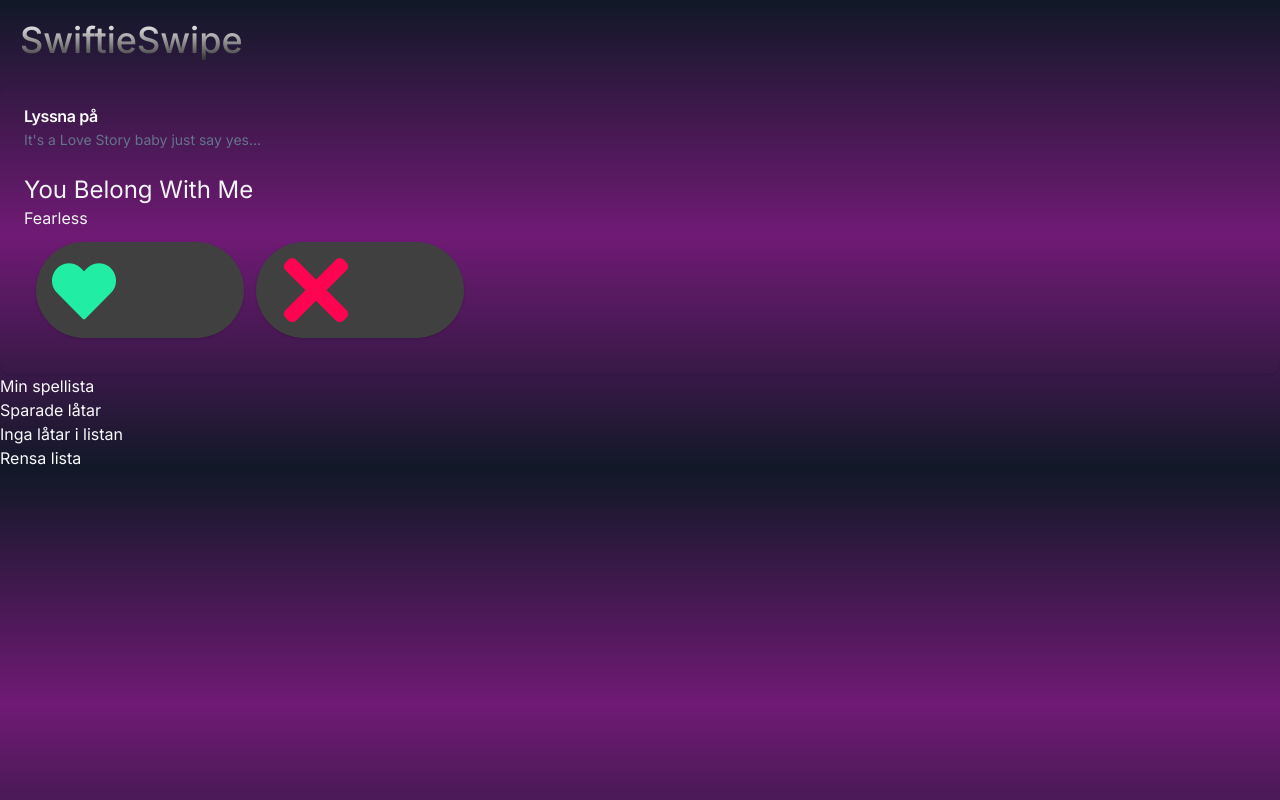
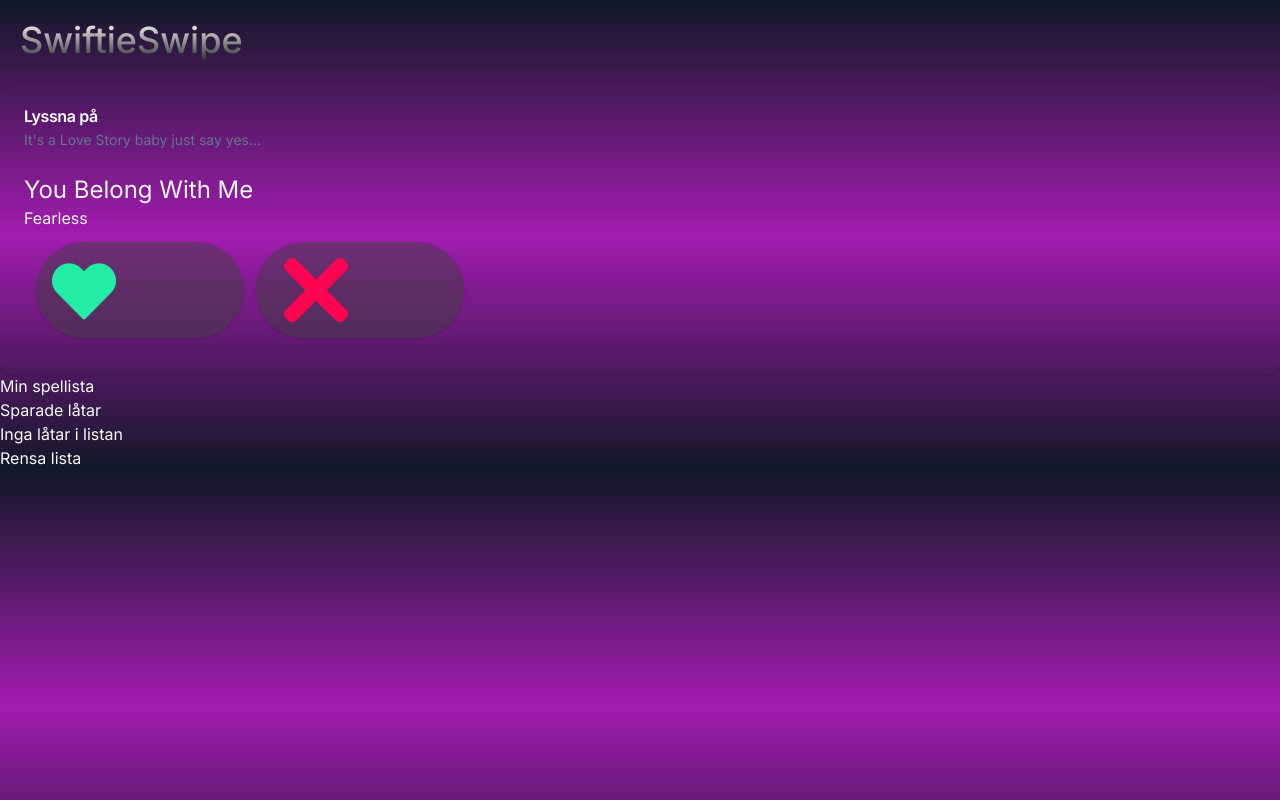
Before and after one commit to MaxHegdal/SwiftieSwipe, a Next.js app in the folder swiftieswipe/: page / in a window 1280 px wide. Built offline with nearby package versions, Linux system fonts and the light colour scheme.

Commit message:
Småfix färg

```diff
--- a/swiftieswipe/src/app/components/SongDisplay.js
+++ b/swiftieswipe/src/app/components/SongDisplay.js
@@ -43,12 +43,12 @@
               <p className="text-gray-100">{song.album}</p>
             </div>
             <Button
-              className="bg-neutral-700 rounded-full w-24 h-24 m-5
+              className="bg-neutral-700 bg-opacity-50 rounded-full w-24 h-24 m-5
               md:w-52 md:justify-start md:m-3"
               onClick={handleSave}>
               <img className="md:h-16" src={Heart.src} alt="Lägg Till" />
             </Button>
-            <Button className="bg-neutral-700 rounded-full w-24 h-24 md:w-52 md:justify-start" onClick={onNext}>
+            <Button className="bg-neutral-700 bg-opacity-50 rounded-full w-24 h-24 md:w-52 md:justify-start" onClick={onNext}>
               <img className="md:h-16 md:justify-start md:m-3" src={Remove.src} alt="Ta Bort" />
             </Button>
           </div>
--- a/swiftieswipe/src/app/layout.js
+++ b/swiftieswipe/src/app/layout.js
@@ -10,7 +10,7 @@
 export default function RootLayout({ children }) {
   return (
     <html lang="en">
-      <body className={`${inter.className} bg-gradient-to-b from-gray-900 via-fuchsia-900 to-gray-900 text-gray-50`}>{children}</body>
+      <body className={`${inter.className} bg-gradient-to-b from-gray-900 via-fuchsia-700 to-gray-900 text-gray-50`}>{children}</body>
     </html>
   );
 }
```
